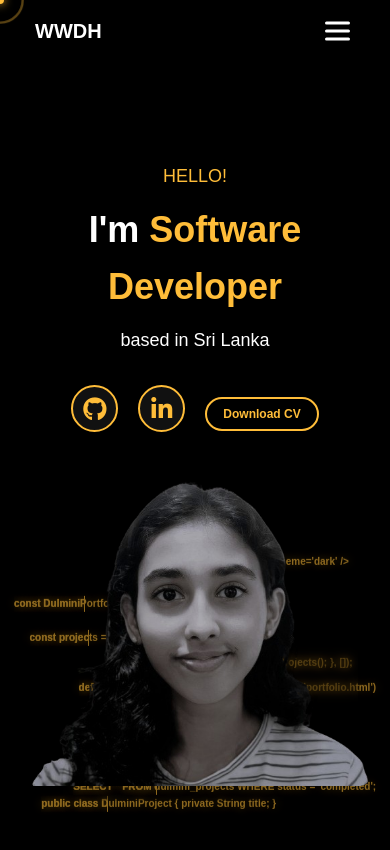
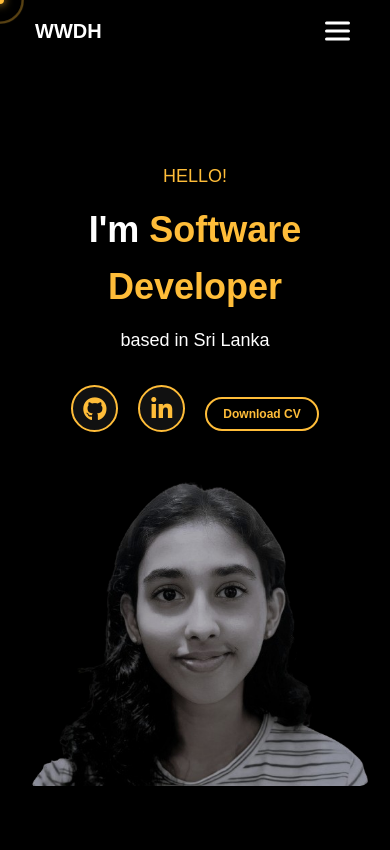
Before and after one commit to dulmini11/DulminiPortfolio, a React (Vite) app: page / in a window 390 px wide. Shown: the top 850 px of the page. Built offline with nearby package versions, Linux system fonts and the light colour scheme.

Commit message:
Add responsive desktop navigation and improve mobile menu behavior

```diff
--- a/src/App.css
+++ b/src/App.css
@@ -141,10 +141,18 @@
     cursor: pointer;
   }
 
+  .desktop-nav {
+    display: flex;
+  }
+
   /* Mobile styles */
   @media screen and (max-width: 768px) {
     .hamburger {
       display: flex;
+    }
+
+    .desktop-nav {
+      display: none;
     }
   }
 
@@ -206,119 +214,76 @@
   /*----------------------------------------*/
   .code-snippet {
     position: absolute;
-    color: #ffbd39;
-    font-size: 9px;
+    color: #252525;
+    font-size: 6px;
     font-weight: bold;
     padding: 8px 12px;
     border-radius: 4px;
     backdrop-filter: blur(5px);
-    animation: codeFloat 6s ease-in-out infinite;
+    animation: codeFloat 10s ease-in-out infinite;
     white-space: nowrap;
     overflow: hidden;
+    text-shadow: 0 0 10px rgb(59, 59, 59);
   }
 
   .code-1 {
     top: 45%;
-    left: 49%;
+    left: 56%;
     animation-delay: 5s;
-    color: #ffbd39;
-    text-shadow: 0 0 10px rgba(255, 189, 57, 0.5);
   }
 
   .code-2 {
-    top: 45%;
-    right: 5%;
-    animation-delay: 1s;
-    color: #ffbd39;
-    text-shadow: 0 0 10px rgba(255, 189, 57, 0.5);
+    top: 46%;
+    right: 17%;
+    animation-delay: 3s;
   }
 
   .code-3 {
     bottom: 25%;
     left: 73%;
-    animation-delay: 2s;
-    color: #ffbd39;
-    text-shadow: 0 0 10px rgba(255, 189, 57, 0.5);
+    animation-delay: 4s;
   }
 
   .code-4 {
     top: 75%;
     right: 35%;
     animation-delay: 3s;
-    color: #ffbd39;
-    text-shadow: 0 0 10px rgba(255, 189, 57, 0.5);
   }
 
   .code-5 {
-    bottom: 65%;
-    right: 21%;
+    bottom: 28%;
+    right: 31%;
     animation-delay: 4s;
-    color: #ffbd39;
-    text-shadow: 0 0 10px rgba(255, 189, 57, 0.5);
   }
 
   .code-6 {
-    top: 60%;
-    left: 45%;
-    animation-delay: 5s;
-    color: #ffbd39;
-    text-shadow: 0 0 10px rgba(255, 189, 57, 0.5);
-  }
-
-  .code-7 {
-    top: 90%;
-    right: 1%;
-    animation-delay: 6s;
-    color: #ffbd39;
-    text-shadow: 0 0 10px rgba(255, 189, 57, 0.5);
-  }
-
-  .code-8 {
     top: 51%;
     left: 53%;
     animation-delay: 5s;
-    color: #ffbd39;
-    text-shadow: 0 0 10px rgba(255, 189, 57, 0.5);
-  }
-
-  .code-9 {
-    top: 49%;
-    right: 1%;
+  }
+
+  .code-7 {
+    top: 52%;
+    right: 15%;
     animation-delay: 1s;
-    color: #ffbd39;
-    text-shadow: 0 0 10px rgba(255, 189, 57, 0.5);
-  }
-
-  .code-10 {
+  }
+
+  .code-8 {
     bottom: 29%;
-    left: 70%;
-    animation-delay: 2s;
-    color: #ffbd39;
-    text-shadow: 0 0 10px rgba(255, 189, 57, 0.5);
-  }
-
-  .code-11{
+    left: 73%;
+    animation-delay: 6s;
+  }
+
+  .code-9{
     top: 79%;
     right: 30%;
     animation-delay: 3s;
-    color: #ffbd39;
-    text-shadow: 0 0 10px rgba(255, 189, 57, 0.5);
-  }
-
-  .code-12 {
-    bottom: 60%;
+  }
+
+  .code-10{
+    bottom: 55%;
     right: 15%;
-    animation-delay: 4s;
-    color: #ffbd39;
-    text-shadow: 0 0 10px rgba(255, 189, 57, 0.5);
-  }
-
-  .code-13 {
-    top: 97%;
-    right: 7%;
     animation-delay: 6s;
-    color: #ffbd39;
-    text-shadow: 0 0 10px rgba(255, 189, 57, 0.5);
   }
 
   @keyframes codeFloat {
@@ -358,15 +323,7 @@
   /* Mobile Phones - 480px and below */
   @media (max-width: 480px) {
     .code-snippet {
-      position: absolute;
-      color: #ffbd39;
-      font-size: 6px;
-      font-weight: bold;
-      padding: 4px 6px;
-      border-radius: 2px;
-      animation: codeFloat 6s ease-in-out infinite;
-      white-space: nowrap;
-      overflow: hidden;
+      display: none;
     }
 
     .code-snippet::before {
@@ -381,19 +338,6 @@
       color: #ffbd39;
       border-right: 1px solid #ffbd39;
     }
-
-    /* Reduce number of visible snippets for mobile */
-    .code-8, .code-9, .code-10, .code-11, .code-12, .code-13 {
-      display: none;
-    }
-
-    .code-1 { top: 80%; left: 5%; }
-    .code-2 { top: 90%; right: 5%; }
-    .code-3 { bottom: 3%; left: 10%; }
-    .code-4 { top: 99%; right: 10%; }
-    .code-5 { bottom: 5%; right: 5%; }
-    .code-6 { top: 89%; left: 5%; }
-    .code-7 { bottom: 5%; right: 10%; }
   }
 
   /* Small Tablets - 768px and below */
@@ -443,55 +387,7 @@
   /* Medium Screens - 1024px and below */
   @media (max-width: 1024px) {
     .code-snippet {
-      position: absolute;
-      color: #ffbd39;
-      font-size: 10px;
-      font-weight: bold;
-      padding: 6px 10px;
-      border-radius: 4px;
-      animation: codeFloat 6s ease-in-out infinite;
-      white-space: nowrap;
-      overflow: hidden;
-    }
-
-    .code-snippet::before {
-      content: attr(data-text);
-      position: absolute;
-      left: 10px;
-      top: 6px;
-      width: 0;
-      white-space: nowrap;
-      overflow: hidden;
-      animation: typewriter 3s steps(35, end) infinite;
-      color: #ffbd39;
-    }
-
-    .code-1 { top: 70%; left: 1%; }
-    .code-2 { top: 77%; right: 7%; }
-    .code-3 { bottom: 3%; left: 8%; }
-    .code-4 { top: 80%; right: 1%; }
-    .code-5 { bottom: 5%; right: 1%; }
-    .code-6 { top: 74%; left: 5%; }
-    .code-7 { top: 65%; right: 8%; }
-    .code-8 { top: 59%; left: 5%; }
-    .code-9 { top: 90%; right: 3%; }
-    .code-10 { bottom: 5%; left: 5%; }
-    .code-11 { top: 99%; right: 2%; }
-    .code-12 { bottom: 8%; right: 4%; }
-    .code-13 { top: 88%; right: 5%; }
-  }
-
-  /* Animation adjustments for small screens */
-  @media (max-width: 768px) {
-    @keyframes codeFloat {
-      0%, 100% {
-        transform: translateY(0px);
-        opacity: 0.6;
-      }
-      50% {
-        transform: translateY(-10px);
-        opacity: 1;
-      }
+      display: none;
     }
   }
 
--- a/src/App.jsx
+++ b/src/App.jsx
@@ -303,7 +303,22 @@ useEffect(() => {
       <header className="header">
         <div className="logo">WWDH</div>
 
-        {/* Hamburger Menu */}
+        {/* Desktop Navigation */}
+        <nav className="nav desktop-nav">
+          {['home', 'about', 'projects', 'skills', 'blog', 'contact'].map(section => (
+            <button
+              key={section}
+              className={activeSection === section ? 'nav-link active' : 'nav-link'}
+              onClick={() => scrollToSection(section)}
+            >
+              {section === 'blog'
+                ? 'My Blog'
+                : section.charAt(0).toUpperCase() + section.slice(1)}
+            </button>
+          ))}
+        </nav>
+
+        {/* Hamburger Menu (Mobile only) */}
         <button
           className="hamburger"
           onClick={() => setShowMenu(!showMenu)}
@@ -313,16 +328,21 @@ useEffect(() => {
           <span className="bar"></span>
         </button>
 
-        {/* Navigation Popup */}
+        {/* Mobile Navigation Popup */}
         <div className={`nav-popup ${showMenu ? 'active' : ''}`}>
-          <nav className="nav">
-            {['home', 'about', 'projects', 'skills', 'blog', 'contact'].map((section) => (
+          <nav className="nav mobile-nav">
+            {['home', 'about', 'projects', 'skills', 'blog', 'contact'].map(section => (
               <button
                 key={section}
                 className={activeSection === section ? 'nav-link active' : 'nav-link'}
-                onClick={() => scrollToSection(section)}
+                onClick={() => {
+                  scrollToSection(section);
+                  setShowMenu(false);
+                }}
               >
-                {section === 'blog' ? 'My Blog' : section.charAt(0).toUpperCase() + section.slice(1)}
+                {section === 'blog'
+                  ? 'My Blog'
+                  : section.charAt(0).toUpperCase() + section.slice(1)}
               </button>
             ))}
           </nav>
@@ -351,15 +371,12 @@ useEffect(() => {
           <div class="code-snippet code-2" data-text="useEffect(() => { fetchDulminiProjects(); }, []);">useEffect(() =&gt; &#123; fetchDulminiProjects(); &#125;, []);</div>
           <div class="code-snippet code-3" data-text="public class DulminiProject { private String title; }">public class DulminiProject &#123; private String title; &#125;</div>
           <div class="code-snippet code-4" data-text="def dulmini_portfolio(): return render_template('portfolio.html')">def dulmini_portfolio(): return render_template(&apos;portfolio.html&apos;)</div>
-          <div class="code-snippet code-5" data-text="SELECT * FROM dulmini_projects WHERE status = 'completed';">SELECT * FROM dulmini_projects WHERE status = &apos;completed&apos;;</div>
-          <div class="code-snippet code-6" data-text="const projects = await getDulminiProjects();">const projects = await getDulminiProjects();</div>
-          <div class="code-snippet code-7" data-text="<DulminiHeader logo='logo.png' theme='dark' />">&lt;DulminiHeader logo=&apos;logo.png&apos; theme=&apos;dark&apos; /&gt;</div>
-          <div class="code-snippet code-8" data-text="@Entity public class Portfolio { @Id private Long id; }">@Entity public class Portfolio &#123; @Id private Long id; &#125;</div>
-          <div class="code-snippet code-9" data-text="class DulminiAPI(APIView): def get(self, request):">class DulminiAPI(APIView): def get(self, request):</div>
-          <div class="code-snippet code-10" data-text="CREATE TABLE dulmini_skills (id INT, skill_name VARCHAR(100));">CREATE TABLE dulmini_skills (id INT, skill_name VARCHAR(100));</div>
-          <div class="code-snippet code-11" data-text="document.querySelector('.dulmini-nav').addEventListener('click', handler);">document.querySelector(&apos;.dulmini-nav&apos;).addEventListener(&apos;click&apos;, handler);</div>
-          <div class="code-snippet code-12" data-text="@RestController @RequestMapping('/api/dulmini')">@RestController @RequestMapping(&apos;/api/dulmini&apos;)</div>
-          <div class="code-snippet code-13" data-text="// Dulmini's coding philosophy: Clean code, great UX">// Dulmini&apos;s coding philosophy: Clean code, great UX</div>
+          <div class="code-snippet code-5" data-text="SELECT * FROM dulmini_projects WHERE featured = true;">SELECT * FROM dulmini_projects WHERE featured = true;</div>
+          <div class="code-snippet code-6" data-text="@Entity public class Portfolio { @Id private Long id; }">@Entity public class Portfolio &#123; @Id private Long id; &#125;</div>
+          <div class="code-snippet code-7" data-text="class DulminiAPI(APIView): def get(self, request):">class DulminiAPI(APIView): def get(self, request):</div>
+          <div class="code-snippet code-8" data-text="CREATE TABLE dulmini_skills (id INT, skill_name VARCHAR(100));">CREATE TABLE dulmini_skills (id INT, skill_name VARCHAR(100));</div>
+          <div class="code-snippet code-9" data-text="document.querySelector('.dulmini-nav').addEventListener('click', handler);">document.querySelector(&apos;.dulmini-nav&apos;).addEventListener(&apos;click&apos;, handler);</div>
+          <div class="code-snippet code-10" data-text="@RestController @RequestMapping('/api/dulmini')">@RestController @RequestMapping(&apos;/api/dulmini&apos;)</div>
         </div>
 
         {/* Home Section with Complete Page Swapping */}
```
